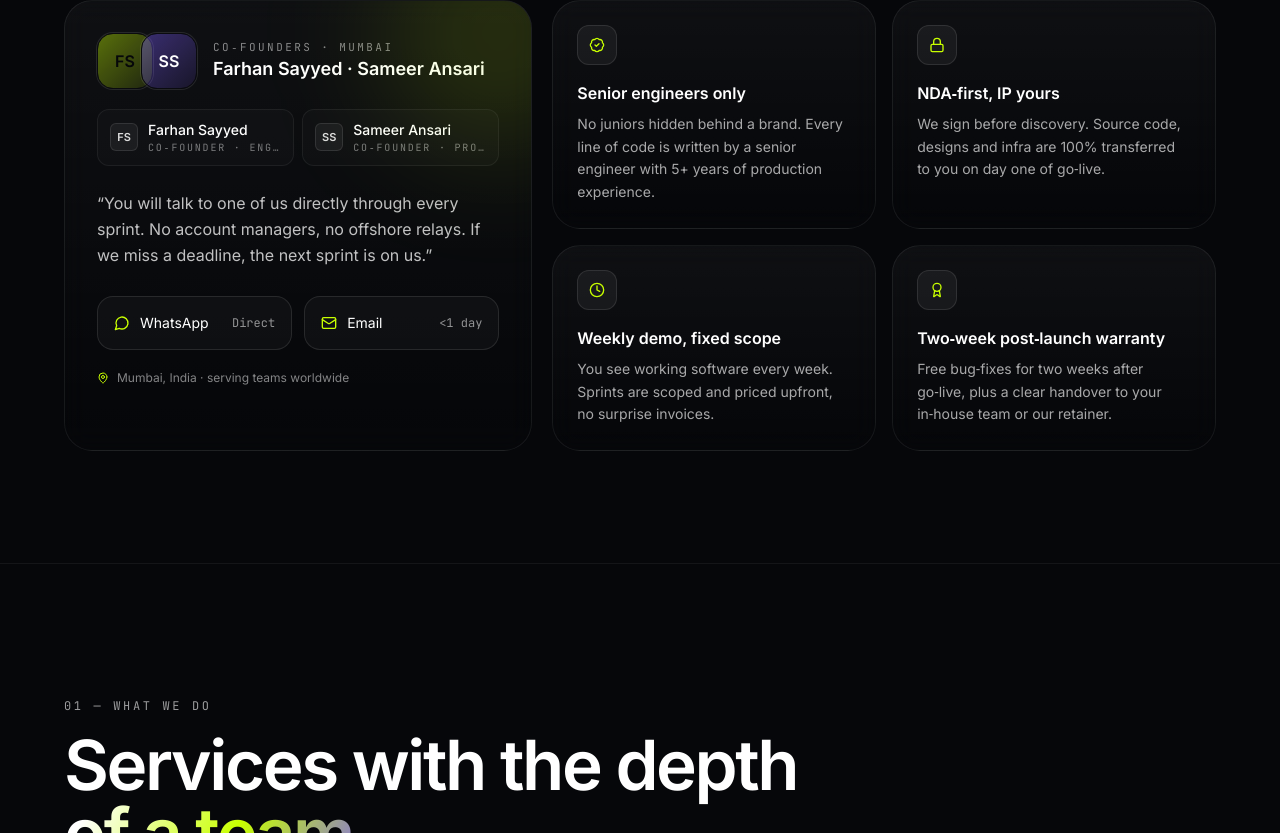
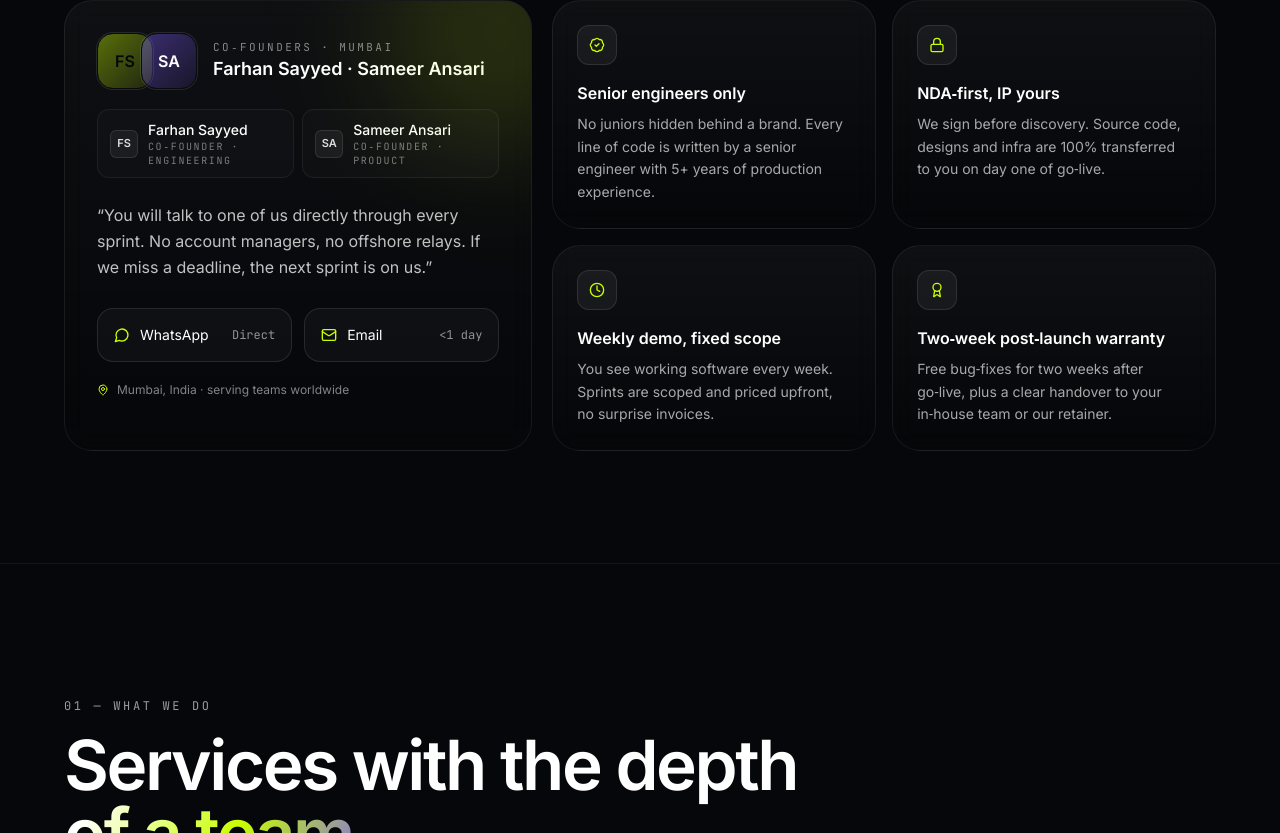
Before and after one commit to Farhan8928/DevSolutions, a React (Vite) app: page / in a window 1280 px wide. Shown: the part 1761-2594 px from the top of the page. Built offline with nearby package versions, Linux system fonts and the light colour scheme.

Commit message:
fix name

```diff
--- a/src/data/studio.js
+++ b/src/data/studio.js
@@ -23,7 +23,7 @@ export const founders = [
   {
     name: 'Sameer Ansari',
     role: 'Co‑founder · Product',
-    initials: 'SS'
+    initials: 'SA'
   }
 ]
 
--- a/src/sections/Trust.jsx
+++ b/src/sections/Trust.jsx
@@ -147,7 +147,7 @@ export default function Trust() {
                   </span>
                   <div className="min-w-0">
                     <p className="text-sm font-medium text-white truncate">{f.name}</p>
-                    <p className="font-mono text-[10px] uppercase tracking-[0.18em] text-white/45 truncate">
+                    <p className="font-mono text-[10px] uppercase tracking-[0.16em] text-white/45 leading-snug">
                       {f.role}
                     </p>
                   </div>
```
